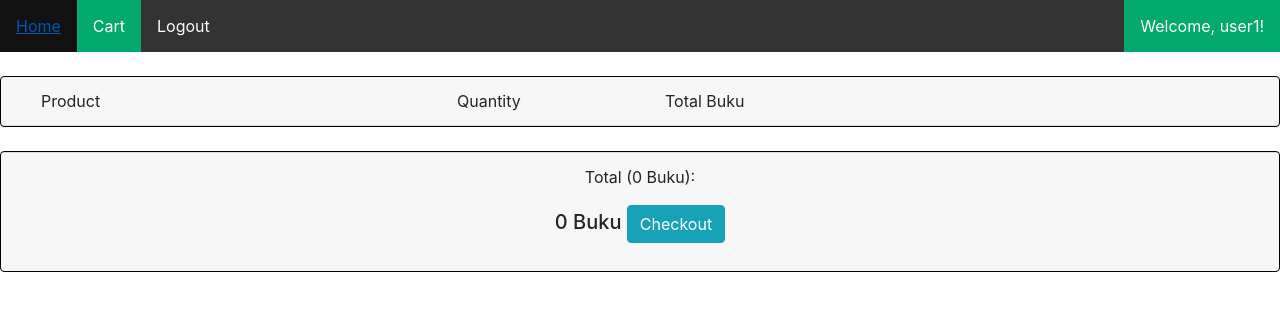
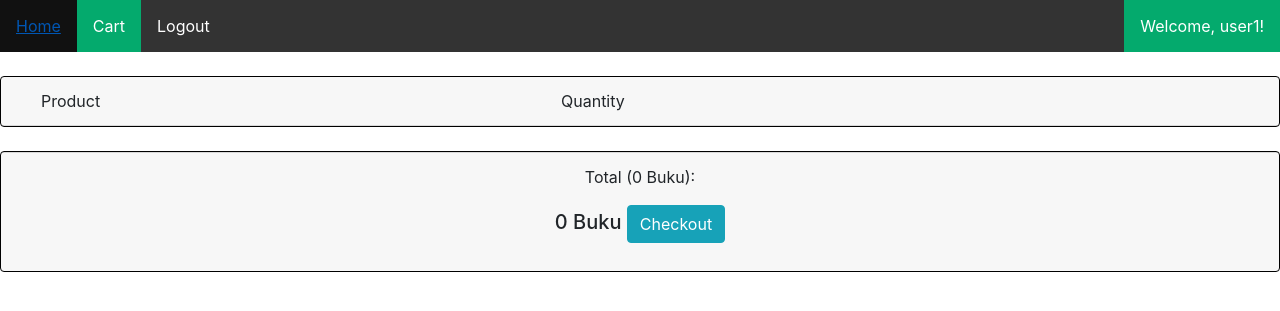
Before and after one commit to angelicagatha/ProyekPDSKelompok3, a PHP site: page /cart.php?idUser=1 in a window 1280 px wide. Shown: the top 311 px of the page. Run offline with PHP 8.4, Linux system fonts and the light colour scheme; a user stored in the database is signed in; data comes from the database, SQL or seed files in the repository; data that the repository does not hold is empty; some libraries are stand-ins or nearby versions.

Commit message:
cart lagi

```diff
--- a/user/cart.php
+++ b/user/cart.php
@@ -144,14 +144,11 @@
             <div class="card-header">
                 <div class="form-check">
                     <div class="row">
-                        <div class="col-sm-4 col-md-4 col-lg-4">
+                        <div class="col-sm-5 col-md-5 col-lg-5">
                             Product
                         </div>
-                        <div class="col-sm-2 col-md-2 col-lg-2">
+                        <div class="col-sm-3 col-md-3 col-lg-3">
                             Quantity
-                        </div>
-                        <div class="col-sm-2 col-md-2 col-lg-2">
-                            Total Buku
                         </div>
                     </div>
                 </div>
@@ -173,17 +170,14 @@
                 <div class="card-body">
                     <div class="form-check">
                         <div class="row">
-                            <div class="col-sm-4 col-md-4 col-lg-4">
+                            <div class="col-sm-5 col-md-5 col-lg-5">
                                 <img src="<?php echo $barang['file_name'] ?>" style="width: 80px">
-                                <?php echo $barang['nama_buku'] ?>
-                            </div>
-                            <div class="col-sm-2 col-md-2 col-lg-2">
                                 <?php
-                                    echo $it['quantity'];
-                                    $totalQuantity += $it['quantity'];
+                                    echo $barang['nama_buku'];
+                                    $totalBuku += 1
                                 ?>
                             </div>
-                            <div class="col-sm-2 col-md-2 col-lg-2">
+                            <div class="col-sm-3 col-md-3 col-lg-3">
                                 <?php
                                     echo $it['quantity'];
                                     $totalQuantity += $it['quantity'];
@@ -201,8 +195,8 @@
         <br>
         <div class="card" style="border-color: black; text-align: center;">
             <div class="card-footer">
-                <p>Total (<?php echo $totalQuantity; ?> Buku):
-                    <h5><?php echo $totalBuku ?> Buku
+                <p>Total (<?php echo $totalBuku; ?> Buku):
+                    <h5><?php echo $totalQuantity ?> Buku
                         <button class="btn btn-info" onclick="location.href = '#'">Checkout</button>
                     </h5>
                 </p>
@@ -217,11 +211,11 @@
         <script src="js/bootstrap.js"></script>
 
         <script>
-            function deleteACart(idBarang) {
+            function deleteACart(idBuku) {
                 var xmlhttp = new XMLHttpRequest();
-                var idUser = <?php echo $_SESSION['user']; ?>;
+                var idUser = <?php echo $_SESSION['id_user']; ?>;
 
-                xmlhttp.open("GET", "ajax/deleteFromCart.php?idUser=" + idUser + "&idBarang=" + idBarang, true);
+                xmlhttp.open("GET", "ajax/deleteFromCart.php?idUser=" + idUser + "&idBuku=" + idBuku, true);
                 xmlhttp.send();
 
                 alert("Deleted from Cart SUCCESSFULY");
```
Also changed, not shown: ajax/addToCart.php (+3 -4 lines), ajax/deleteFromCart.php (+5 -5 lines), user/homeuser.php (+6 -10 lines).
